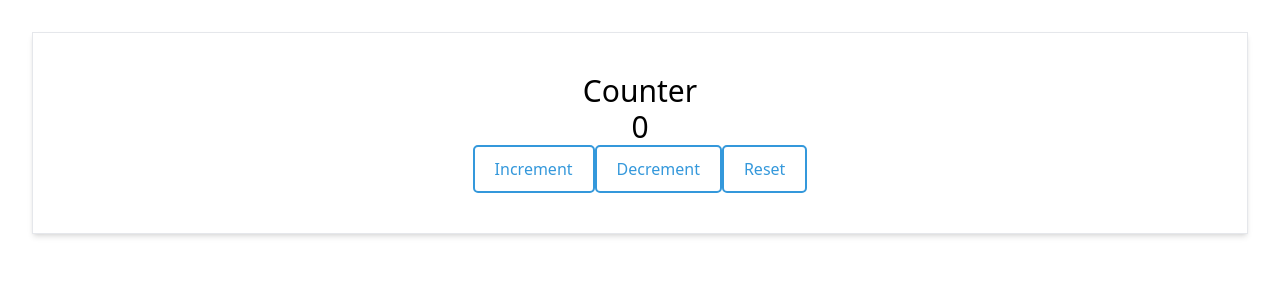
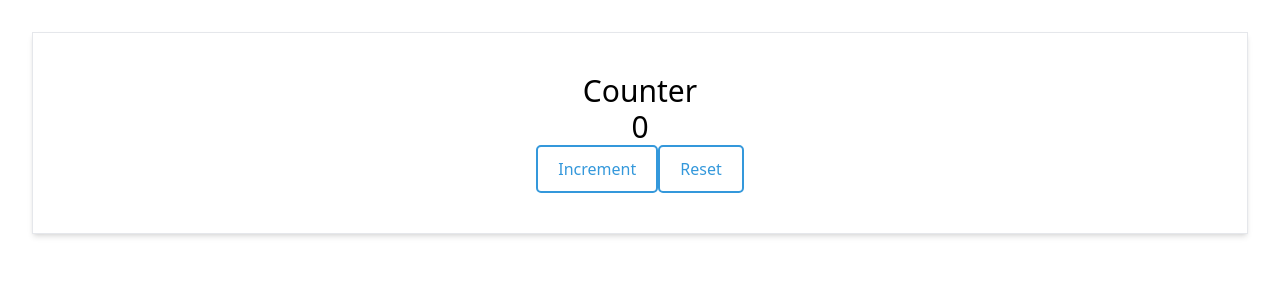
Before and after one commit to tirahman105/react-hooks-optimization-tips-and-trics, a React (Vite) app: page / in a window 1280 px wide. Shown: the top 300 px of the page. Built offline with nearby package versions, Linux system fonts and the light colour scheme.

Commit message:
UseState Batch Update And Async Behavior

```diff
--- a/src/App.tsx
+++ b/src/App.tsx
@@ -1,13 +1,25 @@
 import { useState } from "react";
-import reactLogo from "./assets/react.svg";
-import viteLogo from "/vite.svg";
 import "./App.css";
 import UseStateExample from "./pages/UseStateExample";
 
 function App() {
+  const [counter, setCounter] = useState(0);
+
+  // const handleIncrement = () => {
+  //   setCounter((prevState) => prevState + 1);
+  // };
+
+  // const handleAsyncIncrement = () => {
+  //   setTimeout(() => {
+  //     setCounter((prevState) => prevState + 1);
+  //   }, 2000);
+  // };
   return (
     <div className="App">
-      <UseStateExample></UseStateExample>
+      <UseStateExample
+        counter={counter}
+        setCounter={setCounter}
+      ></UseStateExample>
     </div>
   );
 }
--- a/src/pages/UseStateExample.tsx
+++ b/src/pages/UseStateExample.tsx
@@ -1,22 +1,28 @@
-import React, { useState } from "react";
-const UseStateExample = () => {
-  const [counter, setCounter] = useState(0);
+type TCounter = {
+  counter: number;
+  setCounter: React.Dispatch<React.SetStateAction<number>>;
+};
+
+const UseStateExample = ({ counter, setCounter }: TCounter) => {
   return (
     <div className="border p-10 shadow-md">
       <h1 className="text-3xl">Counter</h1>
       <h1 className="text-3xl">{counter}</h1>
       <button
         className="btn btn-primary "
-        onClick={() => setCounter((prvStatus) => prvStatus + 1)}
+        onClick={() => setCounter(counter + 1)}
       >
         Increment
+      </button>
+      {/* <button className="btn-primary " onClick={handleAsyncIncrement}>
+        Async Increment
       </button>
       <button
         className="btn-primary "
         onClick={() => setCounter((prvStatus) => prvStatus - 1)}
       >
         Decrement
-      </button>
+      </button> */}
       <button className="btn-primary" onClick={() => setCounter(0)}>
         Reset
       </button>
```
